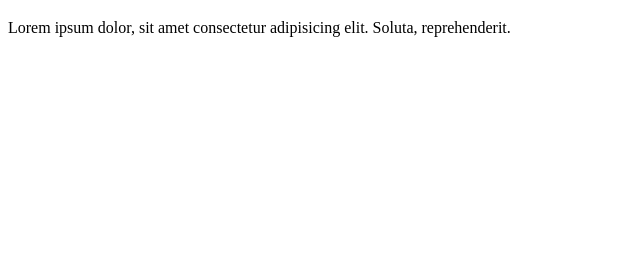
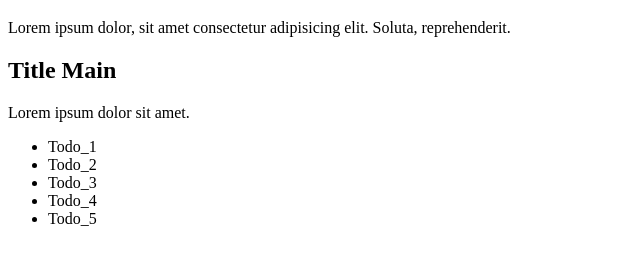
Before and after one commit to itachi00000/pracgit, a plain HTML site: page index.html in a window 1280 px wide. Shown: the part 61-326 px from the top of the page, without its empty margins (0-640 px from the left). Drawn offline with Linux system fonts and the light colour scheme.

Commit message:
add <main> and todo list

```diff
--- a/index.html
+++ b/index.html
@@ -14,5 +14,17 @@
         reprehenderit.
       </p>
     </header>
+
+    <main>
+      <h2>Title Main</h2>
+      <p>Lorem ipsum dolor sit amet.</p>
+      <ul>
+        <li>Todo_1</li>
+        <li>Todo_2</li>
+        <li>Todo_3</li>
+        <li>Todo_4</li>
+        <li>Todo_5</li>
+      </ul>
+    </main>
   </body>
 </html>
```
